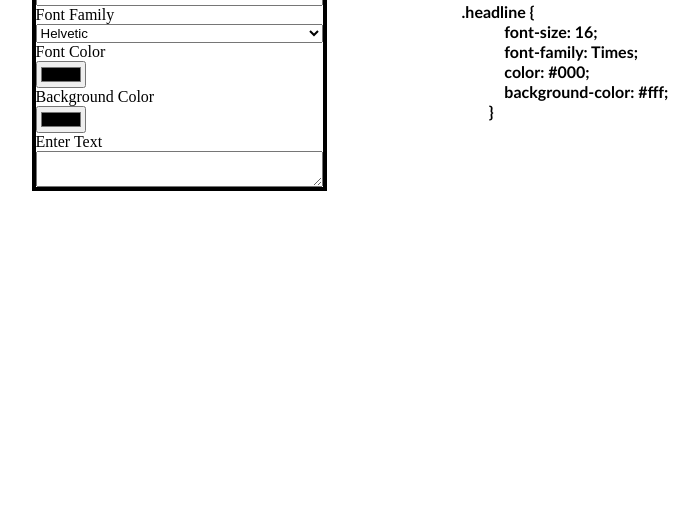
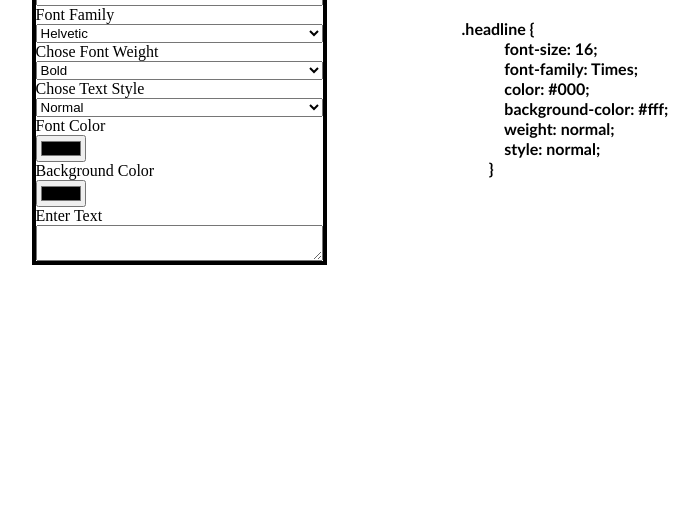
Before and after one commit to fibeep/webfinal, a plain HTML site: page index.html in a window 1280 px wide. Shown: the part 292-800 px from the top of the page, without its empty margins (290-989 px from the left). Drawn offline with Linux system fonts and the light colour scheme.

Commit message:
strechies almost done

```diff
--- a/index.html
+++ b/index.html
@@ -22,6 +22,19 @@
                         <option value="Times New Roman">Times New Roman</option>
                         <option value="Georgia">Georgia</option>
                     </select>
+                    <label>Chose Font Weight</label>
+                    <select id="font-weight">
+                        <option value="bold">Bold</option>
+                        <option value="bolder">Bolder</option>
+                        <option value="normal">Normal</option>
+                        <option value="lighter">Lighter</option>
+                    </select>
+                    <label>Chose Text Style</label>
+                    <select id="font-style">
+                        <option value="normal">Normal</option>
+                        <option value="italic">Italic</option>
+                        <option value="oblique">Oblique</option>
+                    </select>
                     <label>Font Color</label>
                     <input type="color" value="#000" id="input-color">
                     <label>Background Color</label>
@@ -41,6 +54,8 @@
                     font-family: <span id="show-font">Times</span>;
                     color: <span id="show-color">#000</span>;
                     background-color: <span id="show-bg-color">#fff</span>;
+                    weight: <span id="show-weight">normal</span>;
+                    style: <span id="show-style">normal</span>;
                 }</code></pre>
                 </div>
             </div>
--- a/script.js
+++ b/script.js
@@ -22,12 +22,25 @@ const showColor = document.querySelector('#show-color')
 // show back color
 const showBgColor = document.querySelector('#show-bg-color')
 
+// Font Weight Choser
+const weight = document.querySelector('#font-weight')
+// Show Weight
+const showWeight = document.querySelector('#show-weight')
+
+// Font Style Choser
+const style = document.querySelector('#font-style')
+// Show Style
+const showStyle = document.querySelector('#show-style')
+
 inputSize.addEventListener('input', handleInput)
 showSize.addEventListener('input', handleInput)
 enterText.addEventListener('input', editText)
 inputColor.addEventListener('input', fontColor)
 bgColor.addEventListener('input', backyColor)
 font.addEventListener('input', handleInput)
+weight.addEventListener('input', handleInput)
+style.addEventListener('input', handleInput)
+
 
 function handleInput() {
     // get the font size:
@@ -52,6 +65,19 @@ function handleInput() {
     // Show Family
     showFont.innerHTML = fontFam
 
+    // get weight
+    const getWeight = weight.value
+    // set weight
+    display.style.fontWeight = getWeight
+    // display weight
+    showWeight.innerHTML = getWeight
+
+    //get style
+    const getStyle = style.value
+    // set style
+    display.style.fontStyle = getStyle
+    // display style
+    showSize.innerHTML = getStyle
 
 }
 
```
